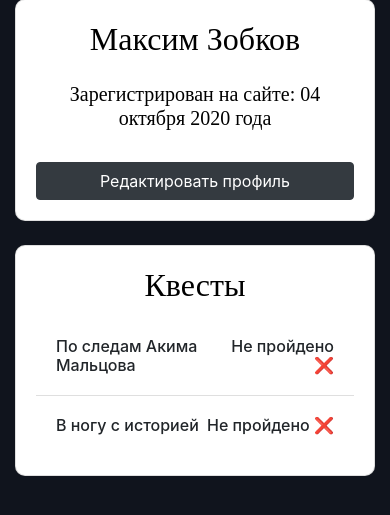
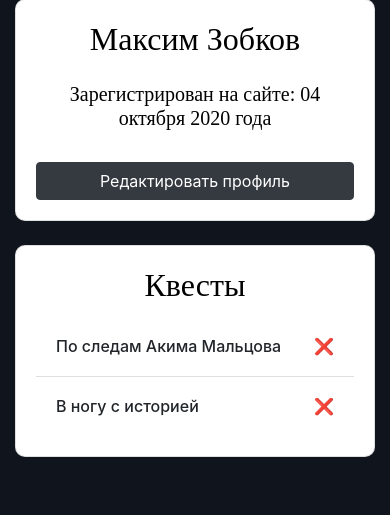
Before and after one commit to KarpovDaniel/GusStory, a Flask app: page /profile in a window 390 px wide. Shown: the part 81-596 px from the top of the page. Run offline with Flask 2, Linux system fonts and the light colour scheme; a user stored in the database is signed in; lists and menus that the app fills with data are empty; some libraries are stand-ins or nearby versions.

Commit message:
немножко адаптивности

```diff
--- a/__init__.py
+++ b/__init__.py
@@ -1,15 +1,15 @@
 import datetime
 import os
+import smtplib
+from email.header import Header
+from email.mime.text import MIMEText
 from random import randint
-import smtplib
 
 from flask import Flask, render_template, redirect, request
 from flask_login import LoginManager, login_user, logout_user, login_required, current_user
 from flask_wtf import FlaskForm
 from wtforms import StringField, PasswordField, SubmitField, TextAreaField, BooleanField, IntegerField
 from wtforms.validators import DataRequired
-from email.mime.text import MIMEText
-from email.header import Header
 
 from data import db_session, items, users, quests
 
@@ -286,14 +286,14 @@ def add_items():
     return render_template('items.html', title='Добавление товара', form=form)
 
 
-@app.route('/items/<int:user_id>', methods=['GET', 'POST'])
+@app.route('/items/<int:item_id>', methods=['GET', 'POST'])
 @login_required
-def edit_items(user_id):
+def edit_items(item_id):
     if current_user.id not in [1, 2, 3]:
         return redirect('/')
     form = EditForm()
     sessions = db_session.create_session()
-    item = sessions.query(items.Items).filter(items.Items.id == user_id).first()
+    item = sessions.query(items.Items).get(item_id)
     if request.method == 'GET':
         form.title.data = item.title
         form.year.data = item.year
--- a/static/css/style.css
+++ b/static/css/style.css
@@ -33,6 +33,7 @@ h5 {
     line-height: 48px;
     margin: 0;
 }
+
 h4 {
     color: #000;
     font-family: ‘Times New Roman’, serif;
@@ -46,14 +47,16 @@ h4 {
 b {
     font-size: 22px;
 }
+
 p .rita_byaka {
     color: #000;
     font-family: ‘Times New Roman’, serif;
     font-size: 35px;
     font-weight: normal;
-    text-indent: 20px
+    text-indent: 20px;
     margin: 0;
 }
+
 .carousel {
     width: 50%;
     float: right;
@@ -63,6 +66,10 @@ p .rita_byaka {
 .map_gus {
     margin: 10px;
     height: 85vh;
+}
+
+.mobile {
+    display: none;
 }
 
 @media (orientation: portrait) {
@@ -75,4 +82,12 @@ p .rita_byaka {
         margin: 6px;
         height: 88vh;
     }
+
+    .full {
+        display: none;
+    }
+
+    .mobile {
+        display: block;
+    }
 }
--- a/static/js/replace.js
+++ /dev/null
@@ -1,20 +0,0 @@
-document.addEventListener("DOMContentLoaded", function (event) {
-    window.onresize = function () {
-        resize_info();
-    };
-});
-
-function resize_info() {
-    if (document.documentElement.clientHeight > document.documentElement.clientWidth)
-        document.querySelector('.main-img').setAttribute('src', '../static/img/fon_to_phone.jpg');
-    else
-        document.querySelector('.main-img').setAttribute('src', '../static/img/image-gusstory.jpg')
-}
-
-function resize(img) {
-    if (document.documentElement.clientHeight > document.documentElement.clientWidth) {
-        img.setAttribute('src', '../static/img/fon_to_phone.jpg')
-        img.style.width = "100%";
-    } else
-        img.style.width = "100%";
-}
--- a/templates/base.html
+++ b/templates/base.html
@@ -8,7 +8,6 @@
     <link rel="stylesheet" crossorigin="anonymous"
           href="https://cdn.jsdelivr.net/npm/bootstrap@4.5.3/dist/css/bootstrap.min.css"
           integrity="sha384-TX8t27EcRE3e/ihU7zmQxVncDAy5uIKz4rEkgIXeMed4M0jlfIDPvg6uqKI2xXr2">
-    <script type="text/javascript" src="../static/js/replace.js"></script>
     <title> ГусьStory </title>
     {% block main %}
     {% endblock %}
--- a/templates/index.html
+++ b/templates/index.html
@@ -2,7 +2,8 @@
 
 {% block content %}
     <div>
-    <img onload="resize(this)" class="main-img" style="width: 0;" src='../static/img/image-gusstory.jpg'>
+        <img class="mobile" style="width: 100%" src='../static/img/fon_to_phone.jpg'>
+        <img class="full" style="width: 100%" src='../static/img/image-gusstory.jpg'>
     </div>
     <div class="container mt-4">
         <div class="row">
@@ -12,7 +13,8 @@
                         <div class="card bg-dark mb-4" style="border-radius: 10px;">
                             <img class="card-img-top" style="border-radius: 10px;" src='{{ item.photo }}'>
                             <div class="card-body">
-                        <h5 align="center" style="height: 35px; color: #FFF;" class="card-title">{{ item.title }}</h5>
+                                <h5 align="center" style="height: 35px; color: #FFF;"
+                                    class="card-title">{{ item.title }}</h5>
                                 {% if current_user.id in [1, 2, 3] %}
                                     <a href="/items/{{ item.id }}" class="btn btn-outline-dark">Изменить</a>
                                 {% endif %}
--- a/templates/profile.html
+++ b/templates/profile.html
@@ -7,7 +7,7 @@
                 <h2 align="center" class="card-title mb-4"> {{ current_user.name }} {{ current_user.surname }} </h2>
                 <h5 align="center"> Зарегистрирован на сайте: {{ current_user.created_date }} </h5>
                 <a href="/edit_profile/{{ current_user.id }}">
-                    <div class="btn btn-dark mt-4" style="width: 100%"> Редактировать профиль </div>
+                    <div class="btn btn-dark mt-4" style="width: 100%"> Редактировать профиль</div>
                 </a>
             </div>
         </div>
@@ -24,7 +24,8 @@
                                             <h6>{{ quest }}</h6>
                                         </th>
                                         <th>
-                                            <h6 align="right">Не пройдено &#10060;</h6>
+                                            <h6 align="right" class="mobile"> &#10060; </h6>
+                                            <h6 align="right" class="full"> Не пройдено &#10060; </h6>
                                         </th>
                                     </tr>
                                 </table>
@@ -40,7 +41,8 @@
                                             <h6>{{ quest }}</h6>
                                         </th>
                                         <th>
-                                            <h6 align="right">Пройдено &#10004;</h6>
+                                            <h6 align="right" class="mobile"> &#10004; </h6>
+                                            <h6 align="right" class="full"> Пройдено &#10004;</h6>
                                         </th>
                                     </tr>
                                 </table>
```
Lines whose indentation alone changed are shown as unchanged.
